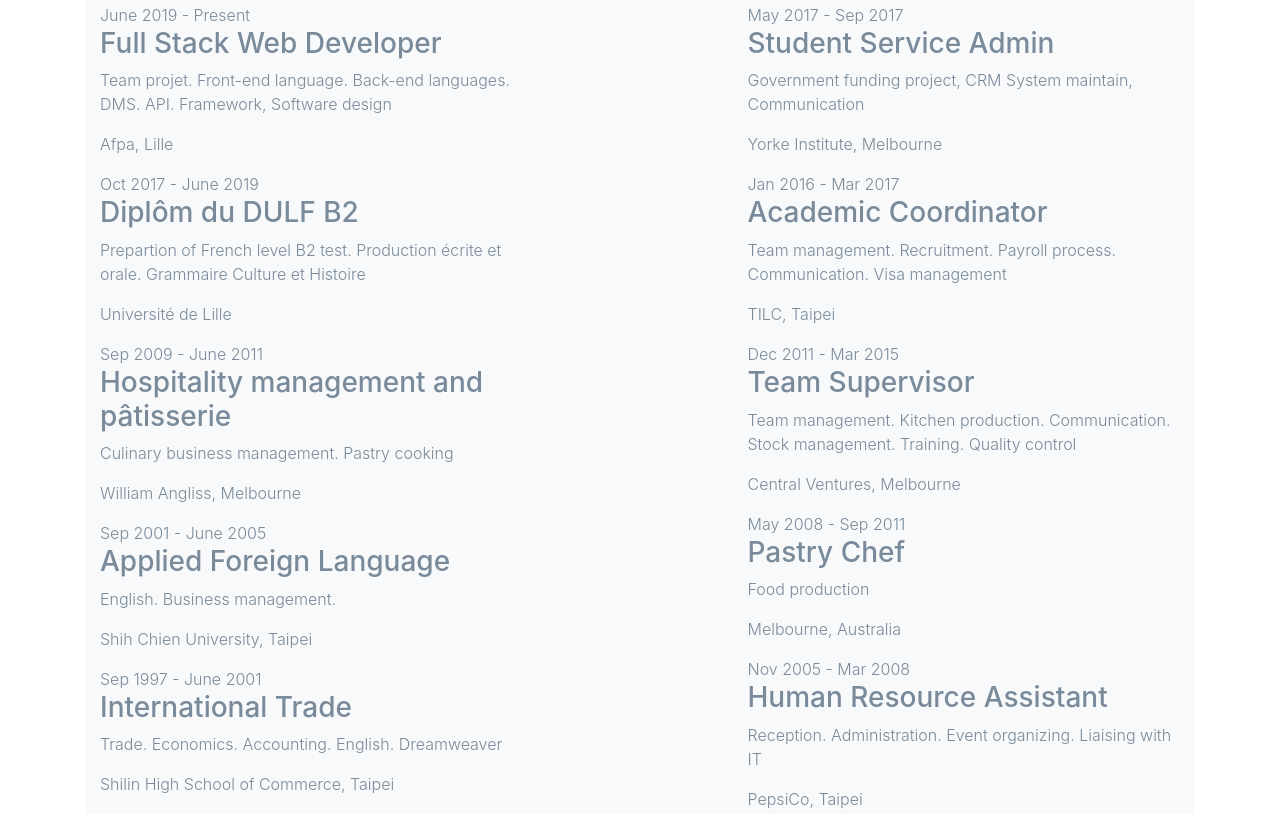
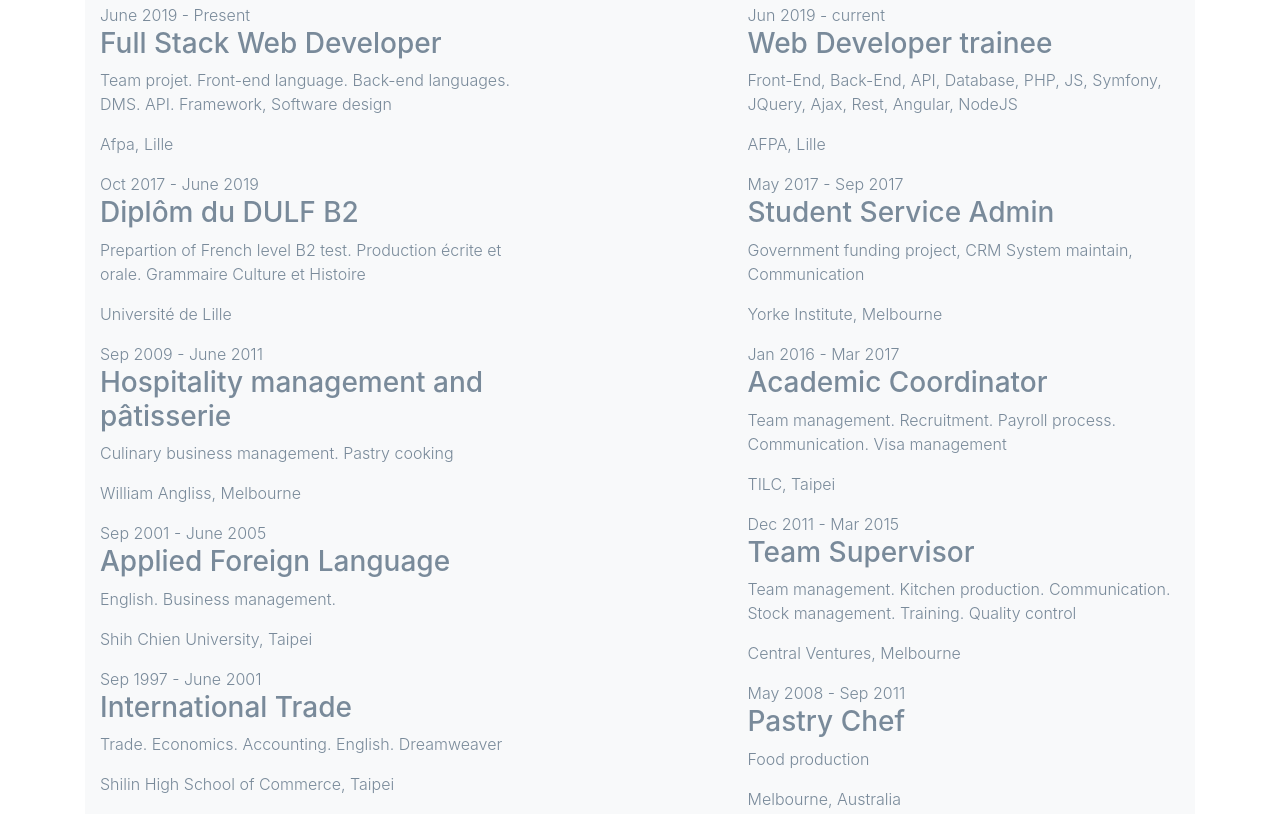
Before and after one commit to angelaclan/angelaclan.github.io, a plain HTML site: page index.html in a window 1280 px wide. Shown: the part 2316-3130 px from the top of the page. Drawn offline with nearby package versions, Linux system fonts and the light colour scheme.

Commit message:
update experience

```diff
--- a/index.html
+++ b/index.html
@@ -234,6 +234,13 @@
           <h2 class="mb-3">Experience</h2>
 
           <div class="resume-item mb-3">
+              <span class="date"><span class="icon-calendar"></span> Jun 2019 - current</span>
+              <h3>Web Developer trainee</h3>
+              <p>Front-End, Back-End, API, Database, PHP, JS, Symfony, JQuery, Ajax, Rest, Angular, NodeJS</p>
+              <span class="school">AFPA, Lille</span>
+          </div>
+
+          <div class="resume-item mb-3">
             <span class="date"><span class="icon-calendar"></span> May 2017 - Sep 2017</span>
             <h3>Student Service Admin</h3>
             <p>Government funding project, CRM System maintain, Communication</p>
@@ -261,12 +268,6 @@
             <span class="school">Melbourne, Australia</span>
           </div>
 
-          <div class="resume-item mb-3">
-              <span class="date"><span class="icon-calendar"></span> Nov 2005 - Mar 2008</span>
-              <h3>Human Resource Assistant</h3>
-              <p>Reception. Administration. Event organizing. Liaising with IT</p>
-              <span class="school">PepsiCo, Taipei</span>
-            </div>
         </div>
       </div>
     </div>
```
